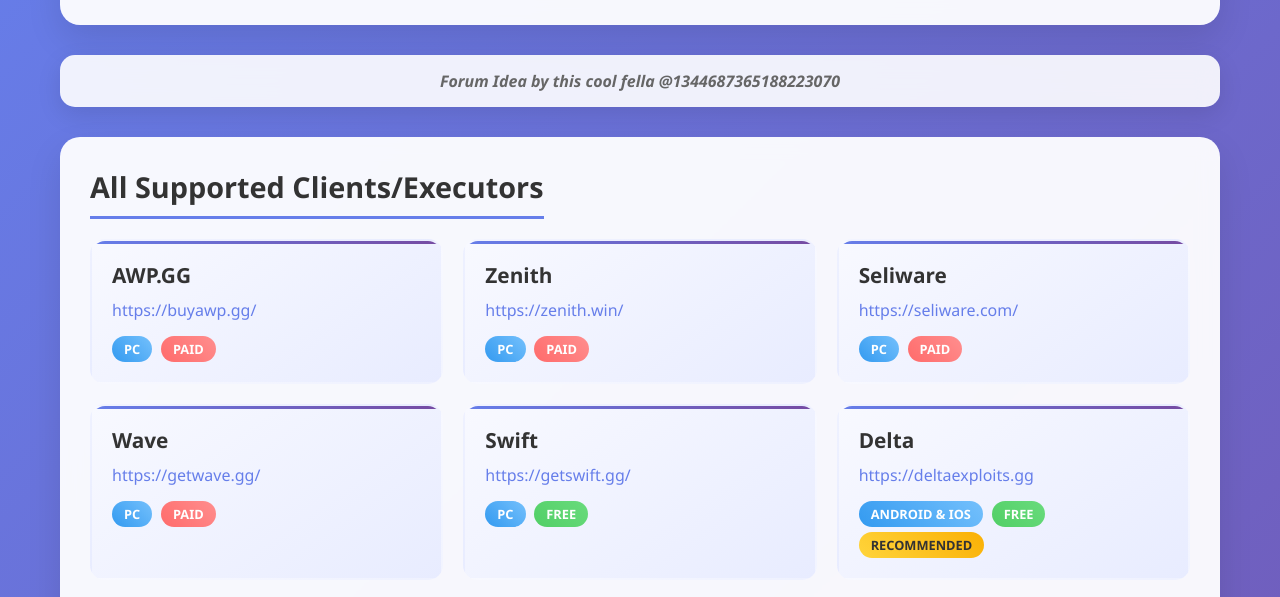
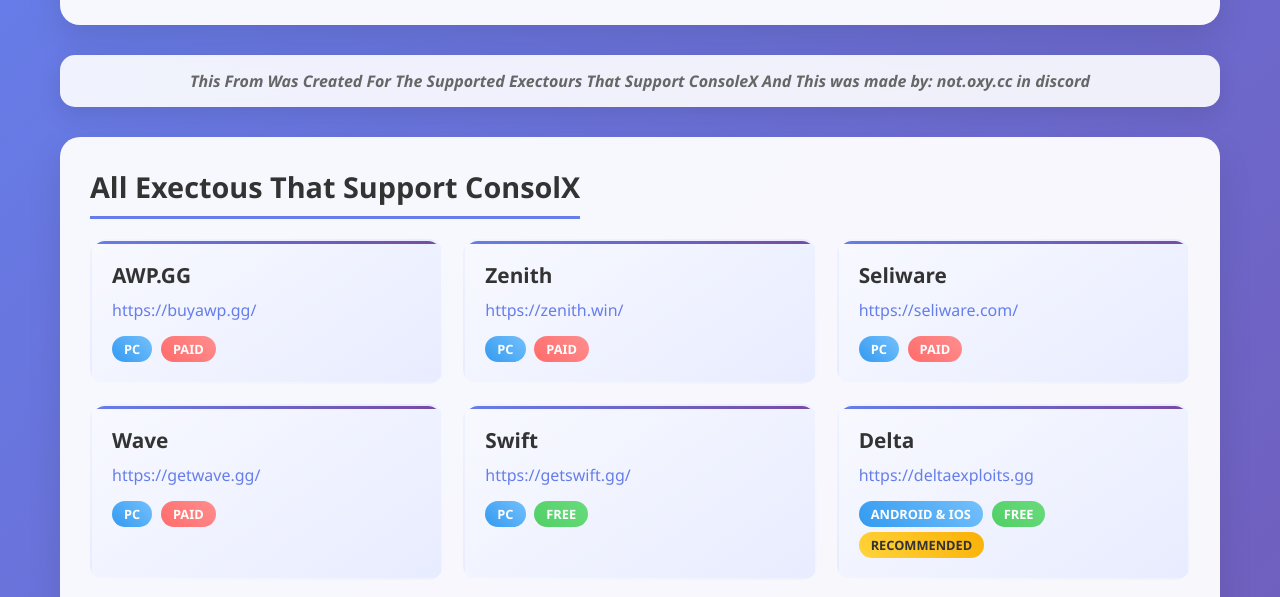
Before and after one commit to AngelDevAccV2/Supported-Exectours-For-ConsoleX, a plain HTML site: page index.html in a window 1280 px wide. Shown: the part 120-717 px from the top of the page. Drawn offline with Linux system fonts and the light colour scheme.

Commit message:
Update index.html

```diff
--- a/index.html
+++ b/index.html
@@ -211,11 +211,11 @@
         </div>
 
         <div class="credit">
-            <strong>Forum Idea by this cool fella @1344687365188223070</strong>
+            <strong>This From Was Created For The Supported Exectours That Support ConsoleX And This was made by: not.oxy.cc in discord</strong>
         </div>
 
         <div class="section">
-            <h2>All Supported Clients/Executors</h2>
+            <h2>All Exectous That Support ConsolX</h2>
             <div class="executor-grid">
                 <div class="executor-card">
                     <div class="executor-name">AWP.GG</div>
```
